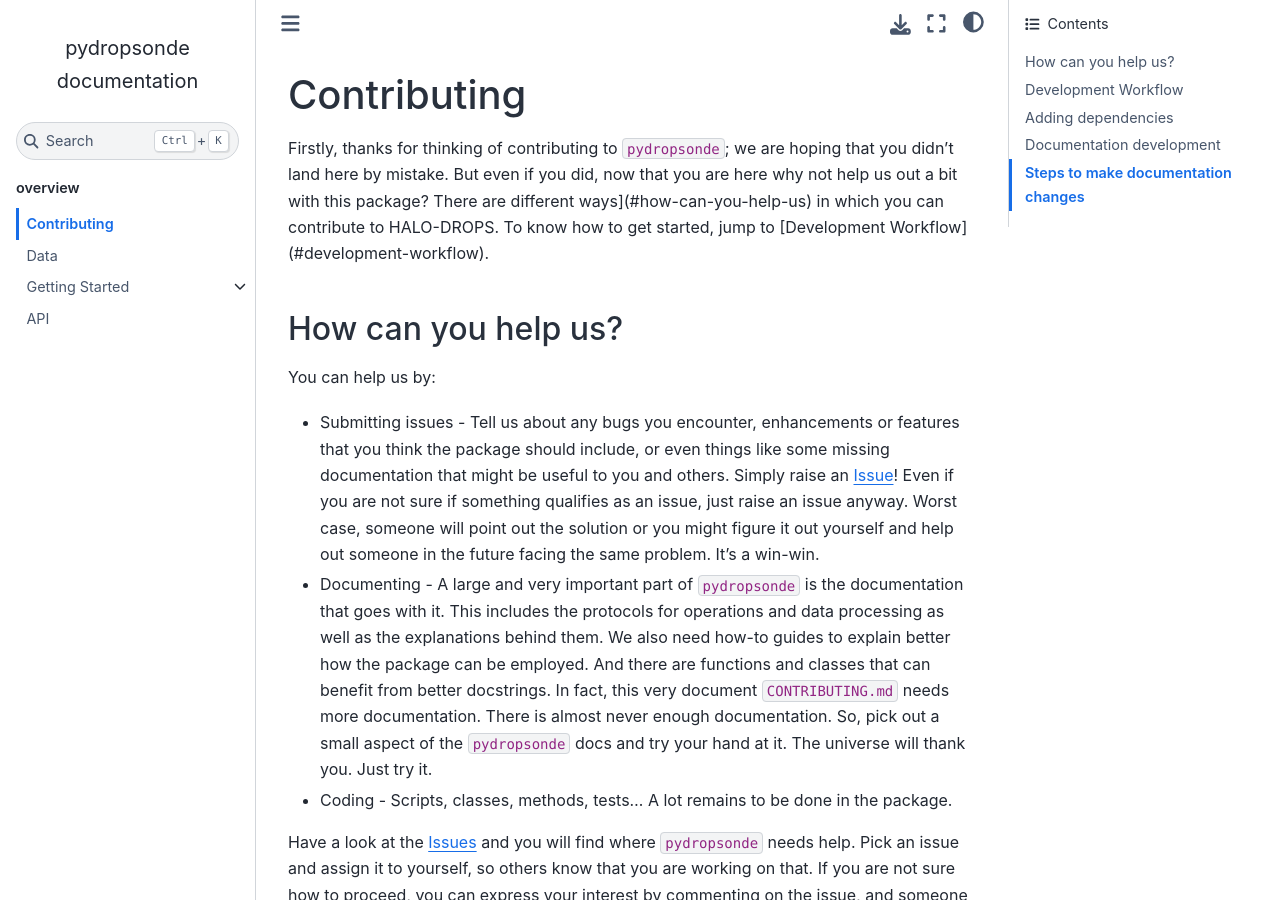
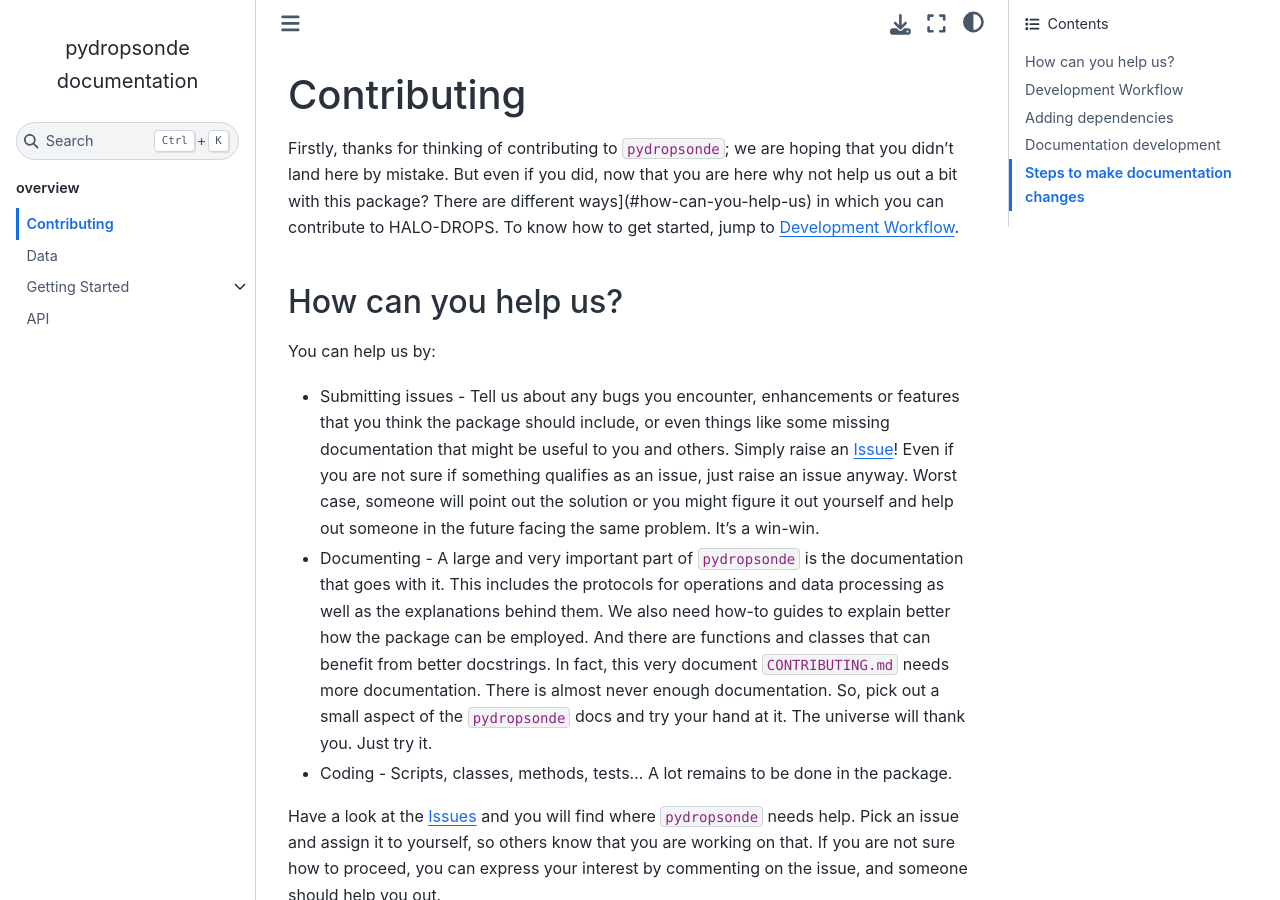
Before and after one commit to tmieslinger/pydropsonde, a Sphinx documentation site: the page built from docs/source/CONTRIBUTING.rst, in a window 1280 px wide and 900 px high. Built offline with Sphinx 7.4.7 and the Sphinx Book theme 1.1.4, drawn with Linux system fonts in a browser that asks for light colours.

Commit message:
fix broken link to dev_workflow section

```diff
--- a/docs/source/CONTRIBUTING.rst
+++ b/docs/source/CONTRIBUTING.rst
@@ -1,7 +1,7 @@
 Contributing
 ============
 
-Firstly, thanks for thinking of contributing to ``pydropsonde``; we are hoping that you didn't land here by mistake. But even if you did, now that you are here why not help us out a bit with this package? There are different ways](#how-can-you-help-us) in which you can contribute to HALO-DROPS. To know how to get started, jump to [Development Workflow](#development-workflow).
+Firstly, thanks for thinking of contributing to ``pydropsonde``; we are hoping that you didn't land here by mistake. But even if you did, now that you are here why not help us out a bit with this package? There are different ways](#how-can-you-help-us) in which you can contribute to HALO-DROPS. To know how to get started, jump to :ref:`dev_workflow`.
 
 How can you help us?
 --------------------
```
Also changed, not shown: other parts of docs/source/CONTRIBUTING.rst (+2 -0 lines).
